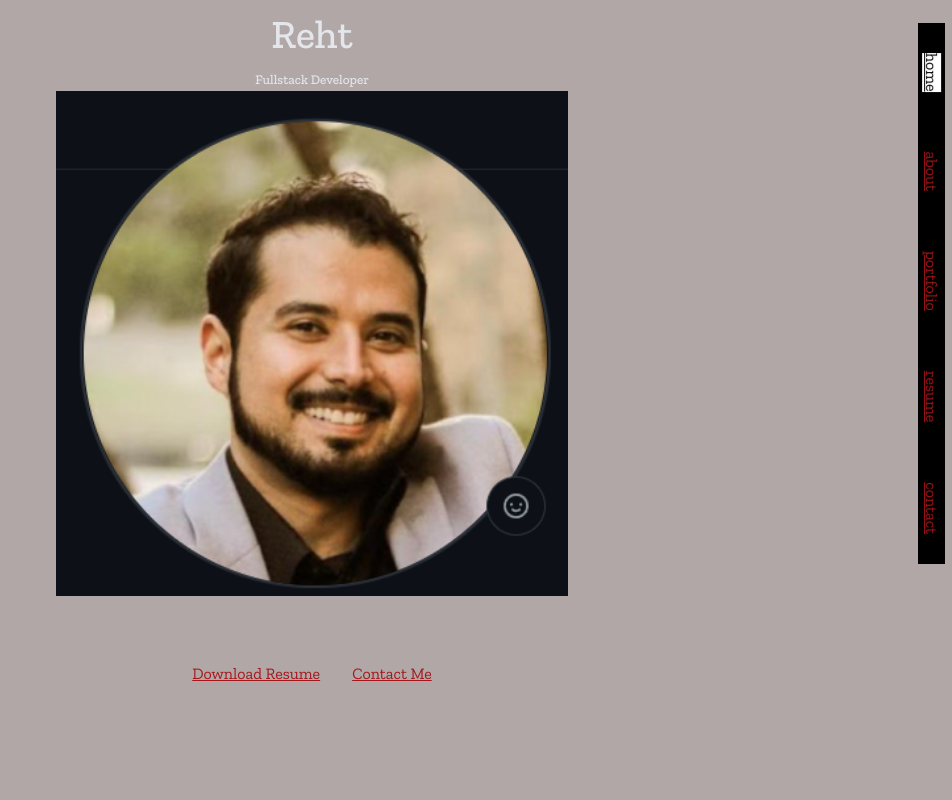
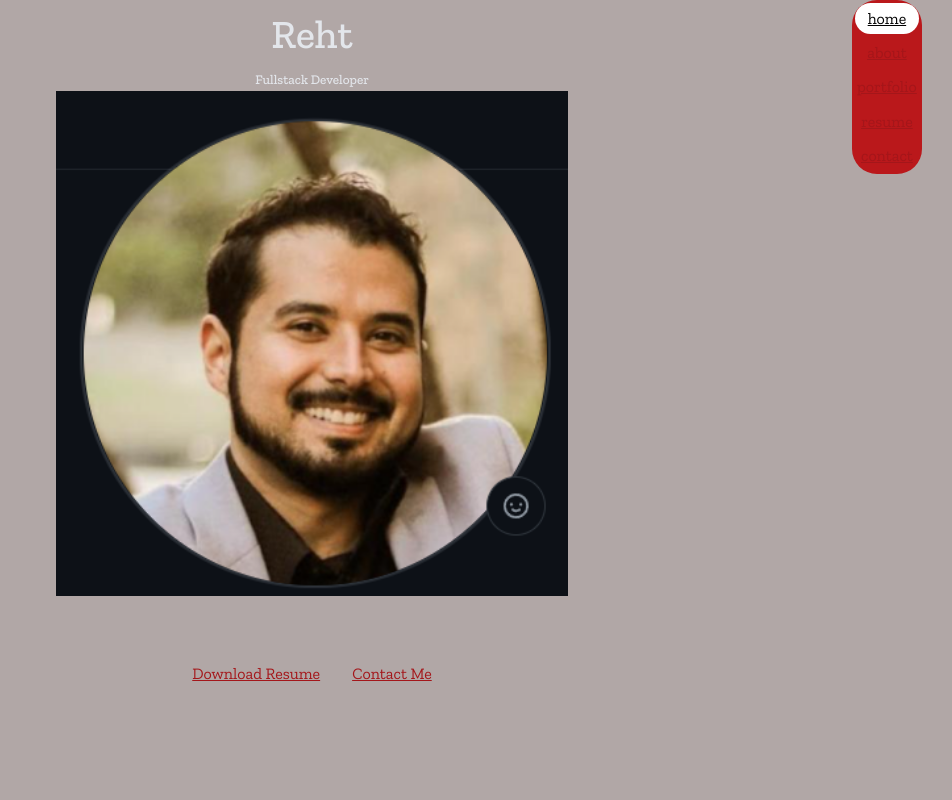
Before and after one commit to Rehtribution/rc-react-portfolio, a React (Create React App) app: page / in a window 1280 px wide. Shown: the top 800 px of the page, without its empty margins (328-1280 px from the left). Built offline with nearby package versions, Linux system fonts and the light colour scheme.

Commit message:
navbar re style

```diff
--- a/src/components/Navigation/navigation.css
+++ b/src/components/Navigation/navigation.css
@@ -1,20 +1,23 @@
-nav {
+ nav {
     display: flex;
     flex-direction: column;
-    position: relative;
+    float: right;
+    padding-right: 100px;
+}
+
+nav div {
+    z-index: 1;
+    position: fixed;
+    border-radius: 25px;
+    background: var(--bg-1);
 }
 
 nav a {
-    margin:30px;
-}
-
-nav div {
-    background: black;
-    position: fixed;
-    transform: rotate(90deg);
-    top: 280px;
-    right: -250px;
-    align-items: center;
+    margin:3px;
+    display: block;
+    height: auto;
+    padding: 2px;
+    border-radius: 25px;
 }
 
 .active {
--- a/src/components/Portfolio/Portfolio.jsx
+++ b/src/components/Portfolio/Portfolio.jsx
@@ -13,7 +13,7 @@ const Portfolio = () => {
         <article className="item">
           <a
             href="https://github.com/Rehtribution?tab=repositories&q=&type=&language=&sort=stargazers"
-            className=""
+            className="btn"
             target="_blank"
             rel="noopener noreferrer"
           >
--- a/src/components/Portfolio/portfolio.css
+++ b/src/components/Portfolio/portfolio.css
@@ -14,3 +14,7 @@ article {
     border-color: black;
     background: transparent;
 }
+
+.btn:hover {
+    border-color: transparent;
+}
```
Also changed, not shown: 1 other file (tests, documents, lock files or other folders).
